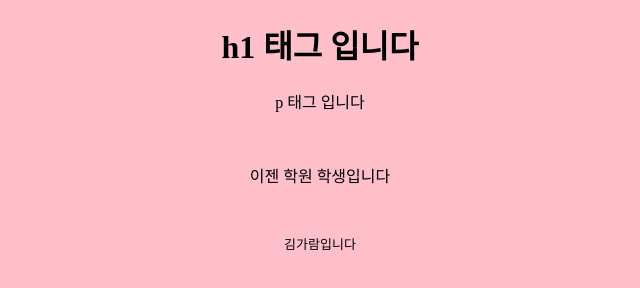
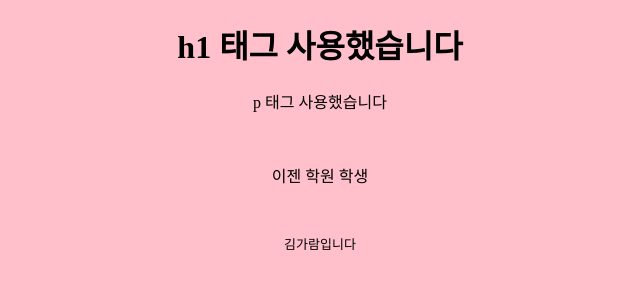
Before and after one commit to kkomi0517/ncs-assessment, a plain HTML site: page index.html in a window 1280 px wide. Shown: the whole page, without its empty margins (320-960 px from the left). Drawn offline with Linux system fonts and the light colour scheme.

Commit message:
Update index.html

```diff
--- a/index.html
+++ b/index.html
@@ -6,9 +6,9 @@
     <title>ncs-assessment</title>
   <head>
     <body>
-    <h1> h1 태그 입니다 </h1>
-    <p> p 태그 입니다 </p> <br>
-      <p> 이젠 학원 학생입니다 </p> <br>
+    <h1> h1 태그 사용했습니다 </h1>
+    <p> p 태그 사용했습니다 </p> <br>
+      <p> 이젠 학원 학생 </p> <br>
       <pre> 김가람입니다 </pre>
     </body>
 </html>
```
